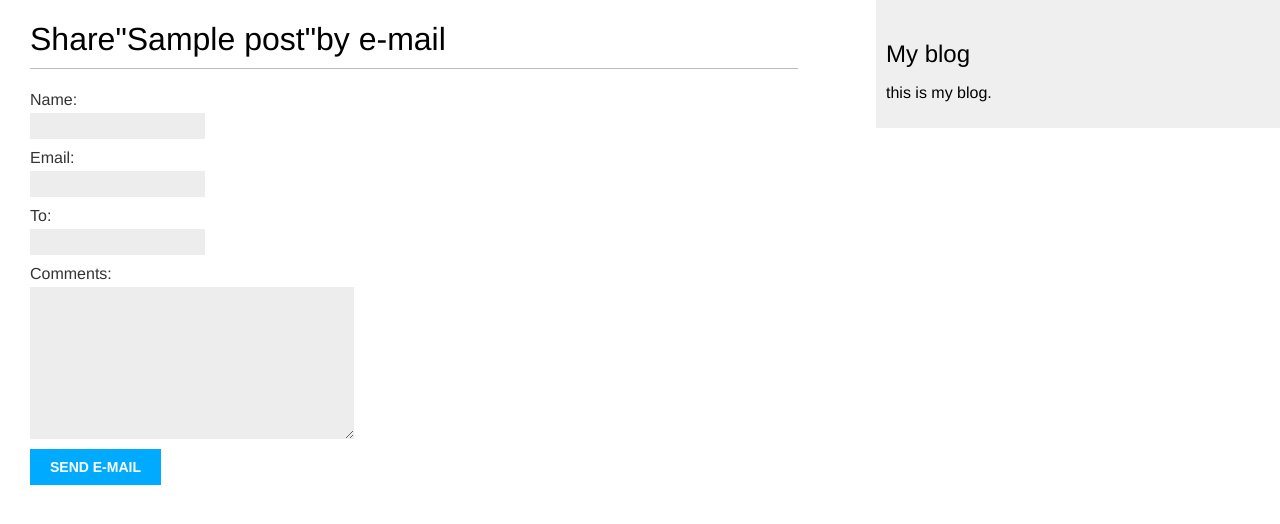
After one commit to Han-minho/djangoDummyProject, a Django app: page /blog/1/share/ in a window 1280 px wide. The commit adds this page. Shown: the top 524 px of the page. Run offline with Django 4.2, Linux system fonts and the light colour scheme; tables that the repository leaves empty hold one stand-in row (values such as "Sample post").

Commit message:
2023-07-19 템플릿 폼 랜더링 하기

```diff
--- /dev/null
+++ b/blog/forms.py
@@ -0,0 +1,8 @@
+from django import forms
+
+
+class EmailPostForm(forms.Form):
+    name = forms.CharField(max_length=25)
+    email = forms.EmailField()
+    to = forms.EmailField()
+    comments = forms.CharField(required=False, widget=forms.Textarea)
--- a/blog/models.py
+++ b/blog/models.py
@@ -1,29 +1,40 @@
+from django.contrib.auth.models import User
 from django.db import models
+from django.urls import reverse
 from django.utils import timezone
-from django.contrib.auth.models import User
-from django.urls import reverse
 
-# Create your models here.
+
 class PublishedManager(models.Manager):
     def get_queryset(self):
         return super().get_queryset().filter(status=Post.Status.PUBLISHED)
 
 
+# Create your models here.
 class Post(models.Model):
     class Status(models.TextChoices):
-        DRAFT = 'DF','Draft'
-        PUBLISHED = 'PB','Published'
+        DRAFT = 'DF', 'Draft'
+        PUBLISHED = 'PB', 'Published'
 
     title = models.CharField(max_length=250)
-    slug = models.SlugField(max_length=250)
-    author = models.ForeignKey(User,on_delete=models.CASCADE,related_name='blog_posts')
+    slug = models.SlugField(max_length=250, unique_for_date='publish', allow_unicode=True)
+    author = models.ForeignKey(
+        User,
+        on_delete=models.CASCADE,
+        related_name='blog_posts'
+    )
     body = models.TextField()
     publish = models.DateTimeField(default=timezone.now)
     created = models.DateTimeField(auto_now_add=True)
     updated = models.DateTimeField(auto_now=True)
-    status = models.CharField(max_length=2,choices=Status.choices,default=Status.DRAFT)
+    status = models.CharField(
+        max_length=2,
+        choices=Status.choices,
+        default=Status.DRAFT
+    )
+
     objects = models.Manager()
     published = PublishedManager()
+
     class Meta:
         ordering = ['-publish']
         indexes = [
@@ -33,7 +44,6 @@ class Post(models.Model):
     def __str__(self):
         return self.title
 
-
     def get_absolute_url(self):
         return reverse('blog:post_detail',
                        args=[self.publish.year,
--- a/blog/templates/blog/post/detail.html
+++ b/blog/templates/blog/post/detail.html
@@ -8,4 +8,9 @@
         Published {{ post.publish }} by {{ post.author }}
     </p>
     {{ post.body|linebreaks }}
+    <p>
+        <a href="{% url 'blog:post_share' post.id %}">
+            Share this post
+        </a>
+    </p>
 {% endblock content %}
--- a/blog/templates/blog/post/list.html
+++ b/blog/templates/blog/post/list.html
@@ -13,4 +13,5 @@
         </p>
         {{ post.body|truncatewords:30|linebreaks }}
     {% endfor %}
+    {% include "pagination.html" with page=page_obj %}
 {% endblock content %}
--- /dev/null
+++ b/blog/templates/blog/post/share.html
@@ -0,0 +1,17 @@
+{%extends "blog/base.html" %}
+{% block title %}Share a post{% endblock title %}
+{% block content %}
+    {% if sent %}
+        <h1>E-mail successfully sent</h1>
+        <p>
+            "{{ post.title }}" was successfully sent to {{ form.cleaned_data.to }}.
+        </p>
+    {% else %}
+        <h1>Share"{{ post.title }}"by e-mail</h1>
+        <form method="post">
+            {{ form.as_p }}
+            {% csrf_token %}
+            <input type="submit" value="Send e-mail">
+        </form>
+    {% endif %}
+{% endblock content %}
--- a/blog/urls.py
+++ b/blog/urls.py
@@ -1,11 +1,15 @@
-from django.urls import path
+from django.urls import path,re_path
+
 from blog import views
 
-app_name='blog'
+app_name = 'blog'
 
 urlpatterns = [
     # post views
-    path('',views.post_list,name='post_list'),
-    path('<int:year>/<int:month>/<int:day>/<slug:post>/',
-         views.post_detail,name='post_detail'),
+    path('list/',views.post_list, name='post_list'),
+    path('',views.PostListView.as_view(),name='post_list'),
+    # path('<int:id>/', views.post_detail, name='post_detail'),
+    re_path(r'^(?P<year>[0-9]{4})/(?P<month>[0-9]{1,2})/(?P<day>[0-9]{1,2})/(?P<post>[-\w]+)/$',
+            views.post_detail,name='post_detail'),
+    path('<int:post_id>/share/', views.post_share, name='post_share'),
 ]
--- a/blog/views.py
+++ b/blog/views.py
@@ -1,29 +1,61 @@
-from django.shortcuts import render,get_object_or_404
+import os
+
+from django.core.mail import send_mail
+from django.core.paginator import Paginator, PageNotAnInteger, EmptyPage
+from django.shortcuts import render, get_object_or_404
+from django.views.generic import ListView
+
+from blog.forms import EmailPostForm
 from blog.models import Post
-from django.core.paginator import Paginator
-from django.http import Http404
-# Create your views here.
-
-def post_list(request):
-    post_list = Post.published.all()
-    # 페이지당 3개의 게시물로 페이지네이션
-    paginator = Paginator(post_list,3)
-    page_number = request.GET.get('page',1)
-    posts = paginator.page(page_number)
-    return render(request,
-                  'blog/post/list.html',
-                  {'posts':posts})
 
 
-def post_detail(request,year,month,day,post):
-    # try:
-    #     post=Post.published.get(id=id)
-    # except Post.DoesNotExist:
-    #     raise Http404("No Post found.")
-    post = get_object_or_404(Post,
-                             status=Post.Status.PUBLISHED,
+class PostListView(ListView):
+    queryset = Post.published.all()
+    context_object_name = 'posts'
+    paginate_by = 3
+    template_name = 'blog/post/list.html'
+
+
+# Create your views here.
+def post_list(request):
+    stage = os.getenv('STAGE', 'dev')
+    per_page = request.GET.get('per_page', 3)
+    page_number = request.GET.get('page', 1)
+    post_list = Post.published.all()
+    paginator = Paginator(post_list, per_page, orphans=1)
+    try:
+        posts = paginator.page(page_number)
+    except PageNotAnInteger:
+        posts = paginator.page(1)
+    except EmptyPage:
+        posts = paginator.page(paginator.num_pages)
+    return render(request, 'blog/post/list.html', {'posts': posts, 'stage': stage})
+
+
+def post_detail(request, year, month, day, post):
+    post = get_object_or_404(Post, status=Post.Status.PUBLISHED,
                              slug=post,
                              publish__year=year,
                              publish__month=month,
                              publish__day=day)
-    return render(request,'blog/post/detail.html',{'post':post})
+    return render(request, 'blog/post/detail.html', {'post': post})
+
+
+def post_share(request, post_id):
+    post = get_object_or_404(Post, id=post_id, status=Post.Status.PUBLISHED)
+    sent = False
+    if request.method == 'POST':
+        form = EmailPostForm(request.POST)
+        if form.is_valid():
+            cd = form.cleaned_data
+            post_url = request.build_absolute_uri(post.get_absolute_url())
+            subject = f"{cd['name']} 님이 {post.title}을(를) 추천합니다."
+            message = f"{post.title}을(를) {post_url} 에서 읽어보세요.\n\n" \
+                      f"{cd['name']}의 의견: {cd['comments']}"
+            send_mail(subject, message, 'hihi6024@gmail.com', [cd['to']])
+            sent = True
+    else:
+        form = EmailPostForm()
+    return render(request, 'blog/post/share.html', {'post': post,
+                                                    'form': form,
+                                                    'sent': sent})
```
Also changed, not shown: blog/templates/pagination.html (added, +13 -0 lines), mysite/settings.py (+10 -0 lines).
